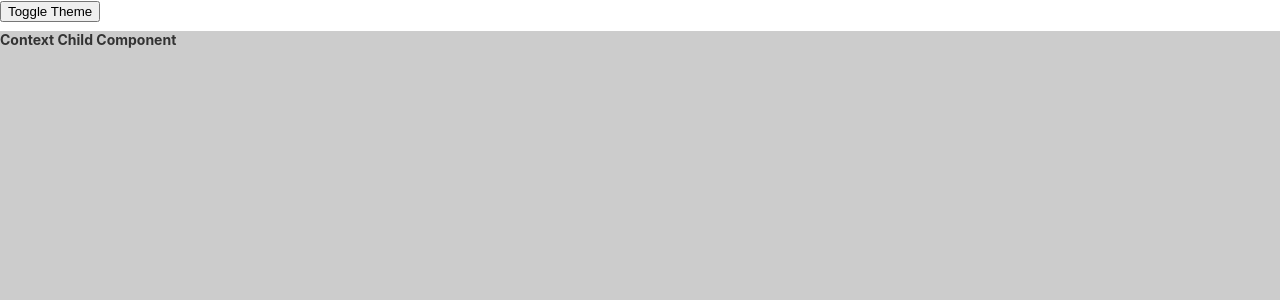
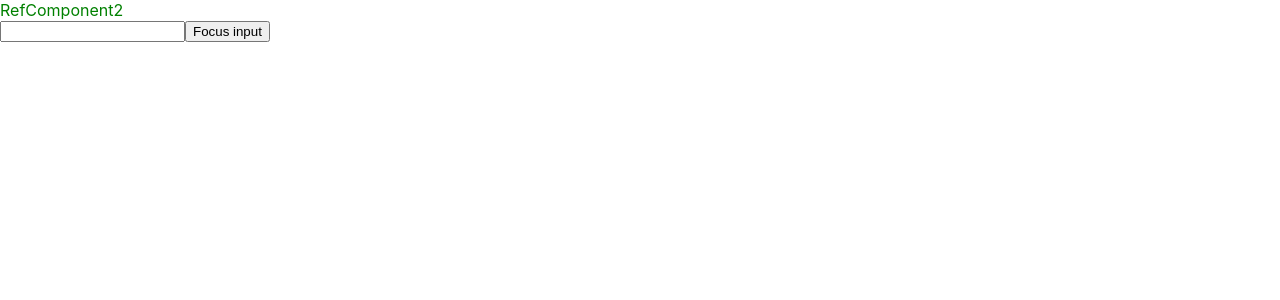
Before and after one commit to brebecaS/more_hooks_exemples, a React (Create React App) app: page / in a window 1280 px wide. Shown: the top 300 px of the page. Built offline with nearby package versions, Linux system fonts and the light colour scheme.

Commit message:
useRef updates

```diff
--- a/src/App.js
+++ b/src/App.js
@@ -1,10 +1,11 @@
 import ContextComponent from "./exemple/useContextExemple/ContextComponent";
 import RefComponent1 from "./exemple/useRefExemple/RefComponent1";
+import RefComponent0 from "./exemple/useRefExemple/RefComponent0";
 import RefComponent2 from "./exemple/useRefExemple/RefComponent2";
 import MemoComponent from "./exemple/useMemoExemple/MemoComponent";
 
 function App() {
-  return <ContextComponent />;
+  return <RefComponent2 />;
 }
 
 export default App;
--- /dev/null
+++ b/src/exemple/useRefExemple/RefComponent0.js
@@ -0,0 +1,23 @@
+import { useRef, useState } from "react";
+const RefComponent0 = () => {
+  const [count, setCount] = useState(0);
+
+  const ref = useRef(0); // const ref = { current: 0 }
+  console.log(ref.current);
+
+  return (
+    <div>
+      <button
+        onClick={() => {
+          setCount((prevCount) => prevCount + 1);
+          if (count === 3) {
+            ref.current = count;
+          }
+        }}
+      >
+        Count: {count}
+      </button>
+    </div>
+  );
+};
+export default RefComponent0;
--- a/src/exemple/useRefExemple/RefComponent1.js
+++ b/src/exemple/useRefExemple/RefComponent1.js
@@ -1,23 +1,22 @@
 import { useEffect, useRef, useState } from "react";
 
 const RefComponent1 = () => {
-  const ref = useRef(1);
-  const [text, setText] = useState("");
+  const [text, setText] = useState("text");
+  const renderCount = useRef(1);
 
   useEffect(() => {
-    ref.current++;
+    renderCount.current = renderCount.current + 1;
   });
 
   return (
     <div>
       <input
         type="text"
-        value={text}
         onChange={(e) => {
           setText(e.target.value);
         }}
       />
-      <h3>I re-rendered {ref.current} times.</h3>
+      <h3>I re-rendered {renderCount.current} times.</h3>
     </div>
   );
 };
--- a/src/exemple/useRefExemple/RefComponent2.js
+++ b/src/exemple/useRefExemple/RefComponent2.js
@@ -1,17 +1,27 @@
-import { useRef } from "react";
+import { useRef, useEffect } from "react";
 
 const RefComponent2 = () => {
-  const inputRef = useRef();
+  const divRef = useRef(null); // const divRef = { current: null }
+  const inputRef = useRef(null); // const inputRef = { current: null }
 
-  function focusInput() {
-    inputRef.current.focus();
-  }
+  useEffect(() => {
+    setTimeout(() => {
+      divRef.current.style.color = "green";
+    }, 2000);
+  });
 
   return (
-    <div>
+    <>
+      <div ref={divRef}>RefComponent2</div>
       <input ref={inputRef} type="text" />
-      <button onClick={focusInput}>Focus Input</button>
-    </div>
+      <button
+        onClick={() => {
+          inputRef.current.focus();
+        }}
+      >
+        Focus input
+      </button>
+    </>
   );
 };
 export default RefComponent2;
```
